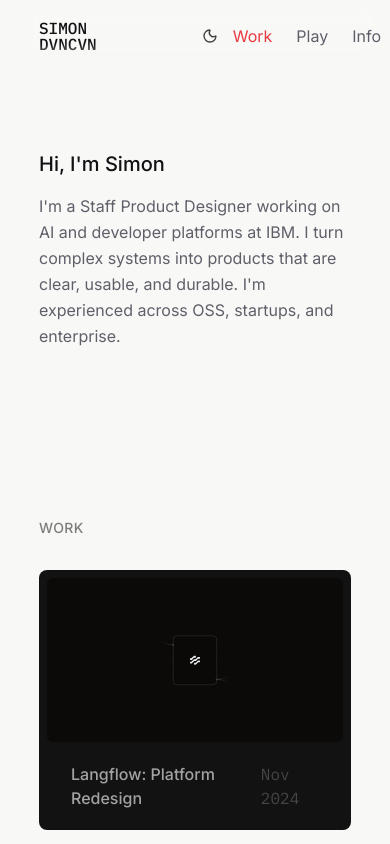
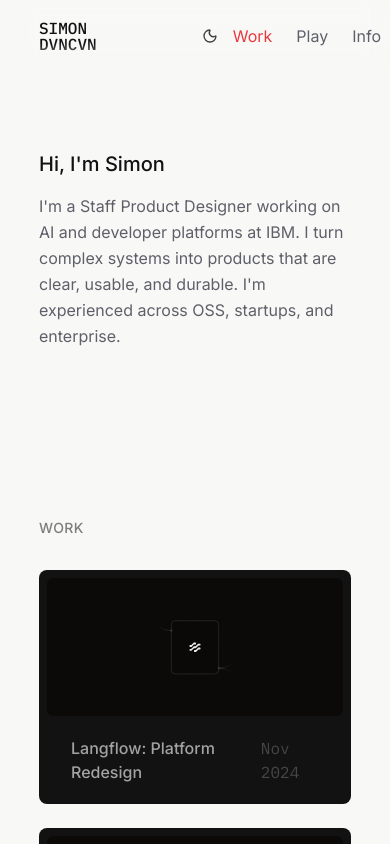
Before and after one commit to dvncvn/portfolio, a Next.js app: page / in a window 390 px wide. Shown: the top 844 px of the page. Built offline with nearby package versions, Linux system fonts and the light colour scheme.

Commit message:
Refine work card mobile sizing and focus parity
Make mobile work cards use a consistent 4:3 aspect ratio with scaled art padding, and ensure keyboard focus triggers the same dimming emphasis as hover.

```diff
--- a/src/app/globals.css
+++ b/src/app/globals.css
@@ -106,12 +106,14 @@ html {
     --workcard-accent var(--accent-ms, 500ms) ease-out;
 }
 
-.work-section:hover .work-card {
+.work-section:hover .work-card,
+.work-section:focus-within .work-card {
   opacity: 0.45;
 }
 
 .work-section:hover .work-card:hover,
-.work-section:hover .work-card:focus-within {
+.work-section:hover .work-card:focus-within,
+.work-section:focus-within .work-card:focus-within {
   opacity: 1;
 }
 
--- a/src/components/work-card.tsx
+++ b/src/components/work-card.tsx
@@ -100,8 +100,8 @@ export function WorkCard({
       <div
         className={`relative p-2 ${
           tall
-            ? "h-[260px] md:h-auto md:aspect-[1/1]"
-            : "h-[260px] sm:h-[260px] md:h-auto md:aspect-[684/401]"
+            ? "aspect-[4/3] md:aspect-[1/1]"
+            : "aspect-[4/3] md:aspect-[684/401]"
         }`}
       >
         <div className="flex h-full flex-col">
@@ -111,7 +111,7 @@ export function WorkCard({
               <InlineSvg
                 src={imageSrc}
                 className={[
-                  "h-full w-full p-12 opacity-[0.92]",
+                  "h-full w-full p-8 opacity-[0.92] sm:p-10 md:p-12",
                   // Ensure the inlined <svg> fills the box and stays centered.
                   "[&>svg]:block [&>svg]:h-full [&>svg]:w-full",
                 ].join(" ")}
@@ -179,7 +179,7 @@ export function WorkCard({
                   className={[
                     "absolute inset-0 h-full w-full object-contain",
                     "transition-opacity duration-300 ease-out",
-                    imageSrc.endsWith(".svg") ? "p-12 opacity-[0.92]" : "p-8",
+                    imageSrc.endsWith(".svg") ? "p-8 opacity-[0.92] sm:p-10 md:p-12" : "p-6 sm:p-8",
                   ].join(" ")}
                   loading="lazy"
                   draggable={false}
```
